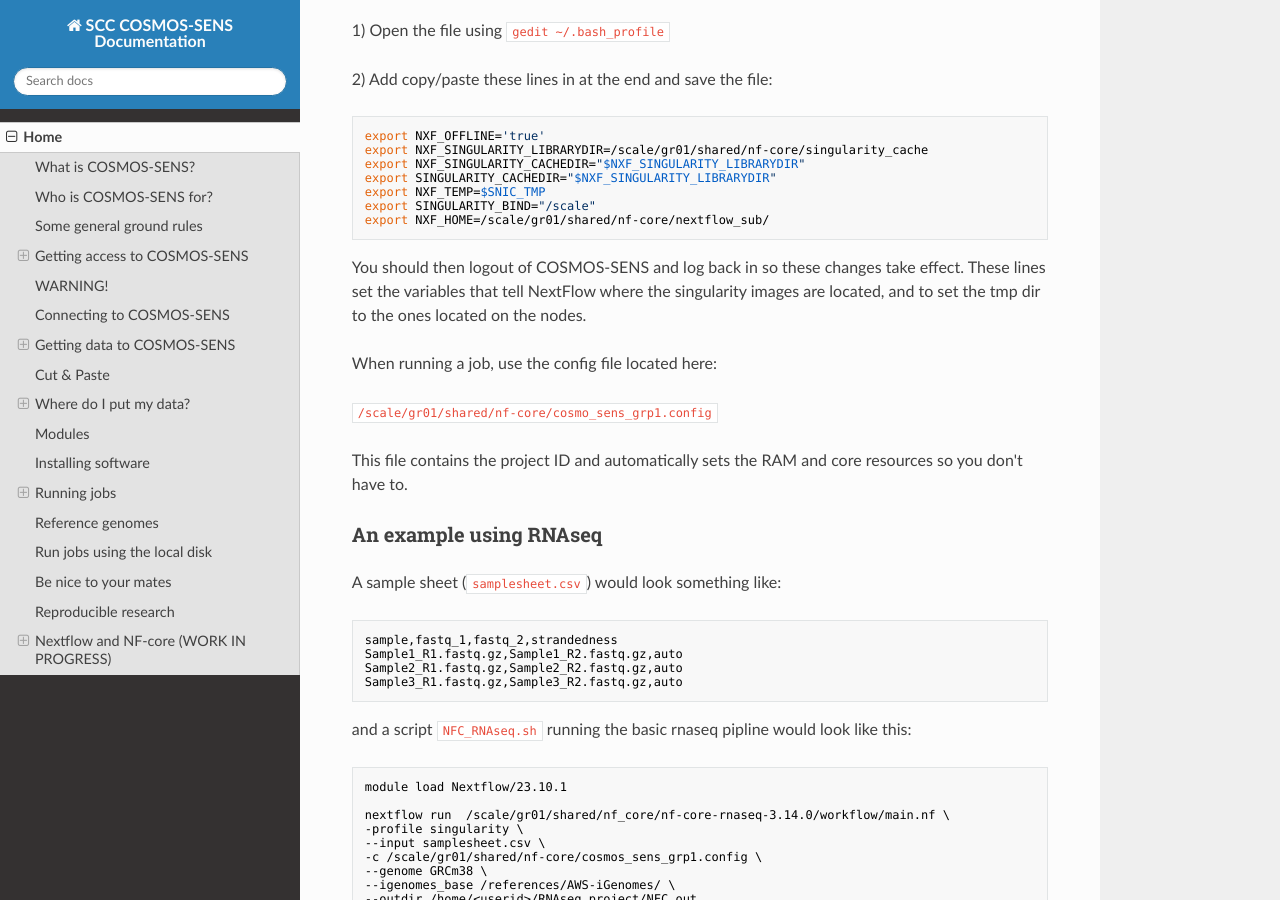
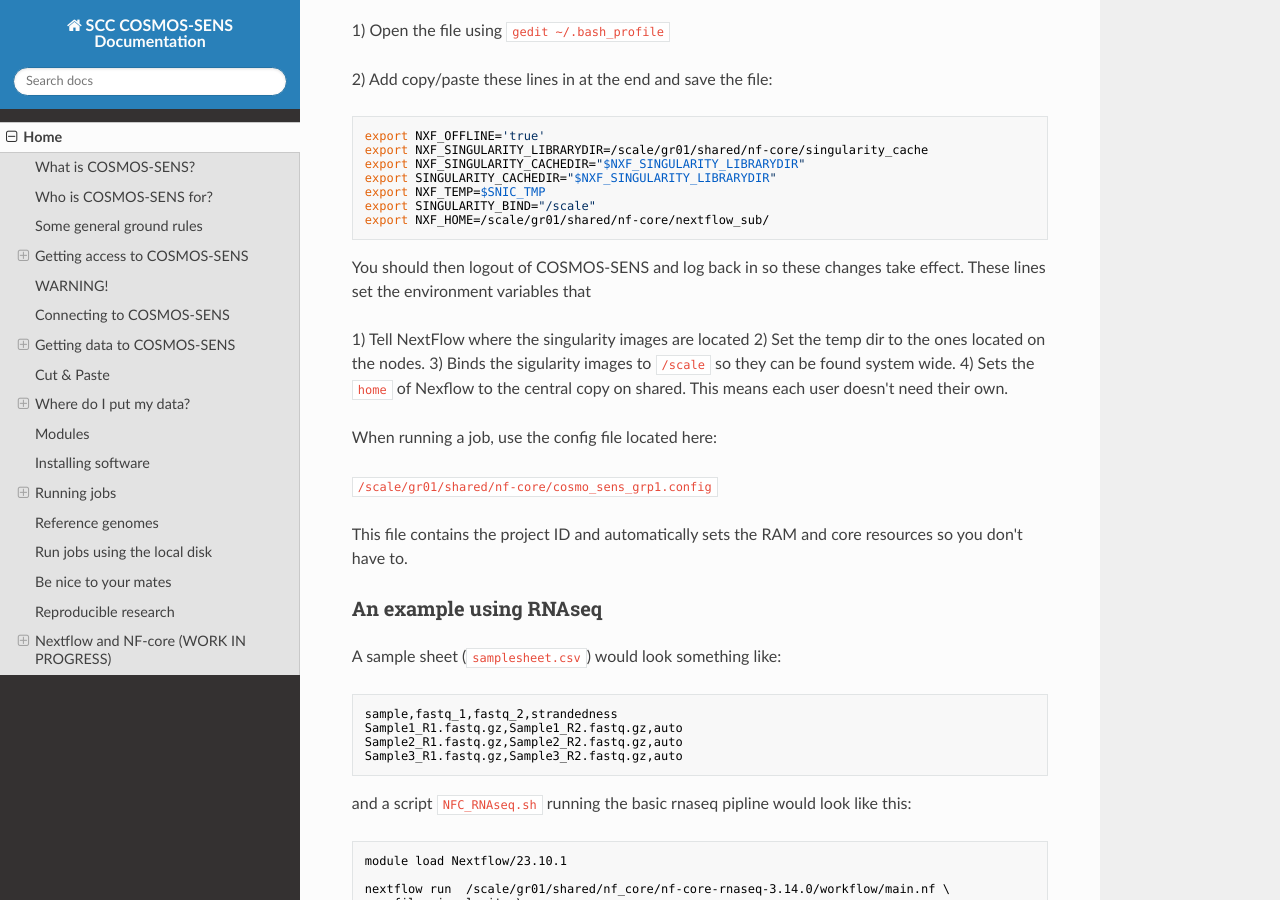
Before and after one commit to sccbioinformatics/SCC_CSENS_docs, an MkDocs documentation site: the page built from docs/index.md, in a window 1280 px wide and 900 px high, scrolled down 9278 px. Built offline with MkDocs 1.6.1, drawn with Linux system fonts in a browser that asks for light colours; nearby versions of some CDN libraries.

Commit message:
correct nextflow

````diff
--- a/docs/index.md
+++ b/docs/index.md
@@ -328,7 +328,13 @@ export SINGULARITY_BIND="/scale"
 export NXF_HOME=/scale/gr01/shared/nf-core/nextflow_sub/
 ```
 
-You should then logout of COSMOS-SENS and log back in so these changes take effect. These lines set the variables that tell NextFlow where the singularity images are located, and to set the tmp dir to the ones located on the nodes.
+You should then logout of COSMOS-SENS and log back in so these changes take effect. These lines set the environment variables that
+
+
+1) Tell NextFlow where the singularity images are located
+2) Set the temp dir to the ones located on the nodes.
+3) Binds the sigularity images to `/scale` so they can be found system wide.
+4) Sets the `home` of Nexflow to the central copy on shared. This means each user doesn't need their own.
 
 When running a job, use the config file located here:
 
````
